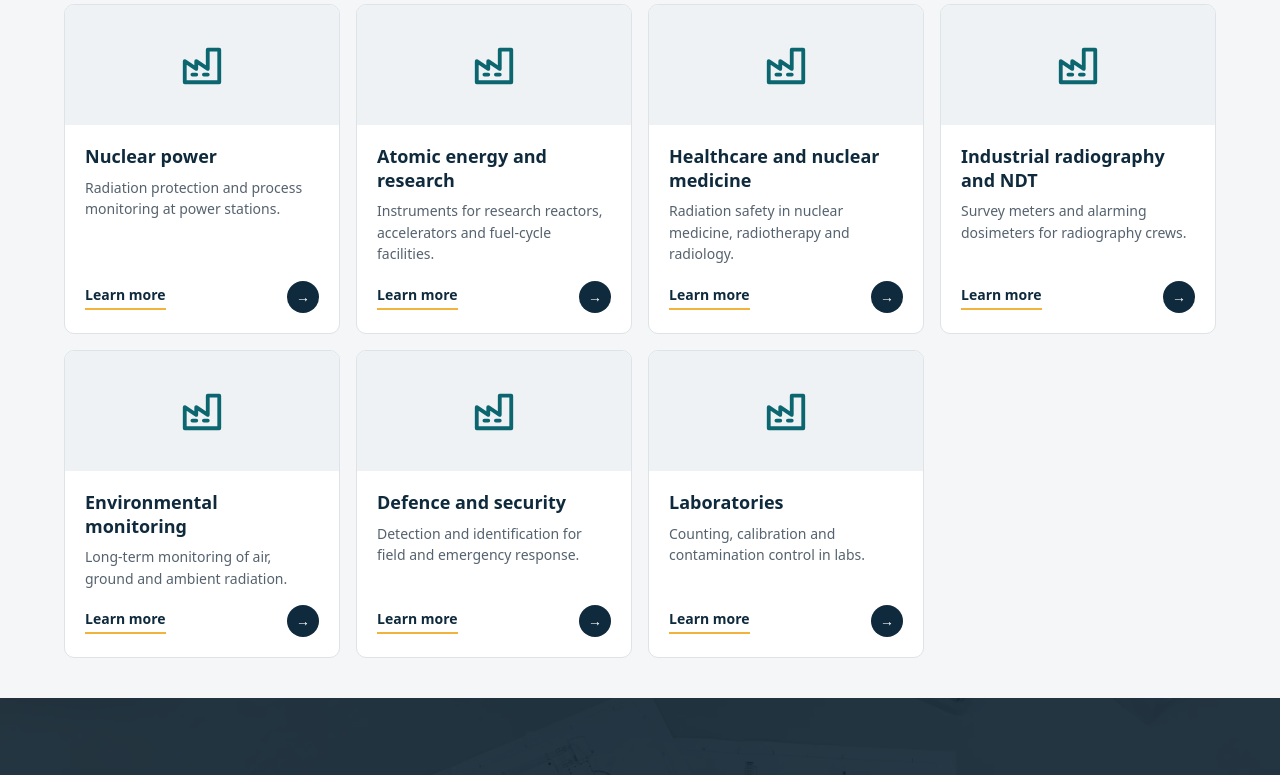
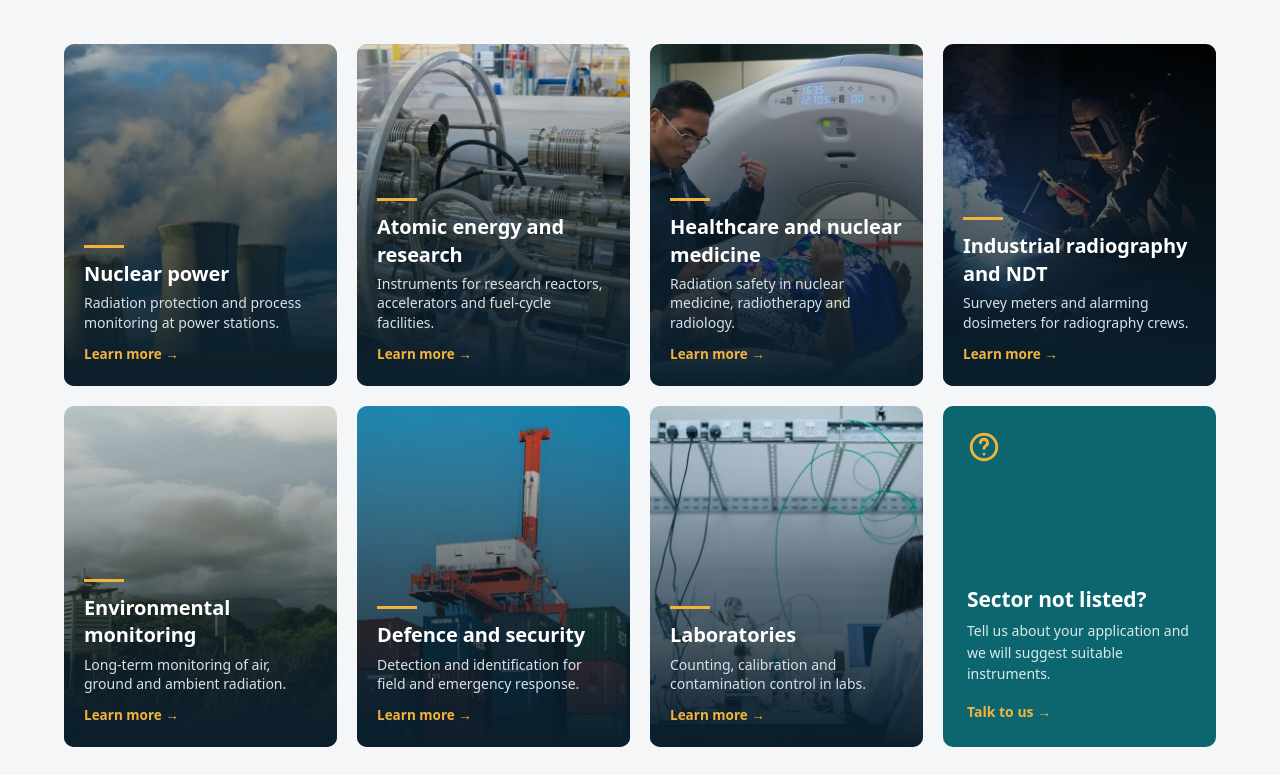
Before and after one commit to degmark-engg/degmark-website, an Astro site: page /industries in a window 1280 px wide. Shown: the part 458-1233 px from the top of the page. Built offline with nearby package versions, Linux system fonts and the light colour scheme; Astro itself is replaced by a stand-in of ours.

Commit message:
Redesign: industries pages with photo tiles

```diff
--- a/src/pages/industries/[industry].astro
+++ b/src/pages/industries/[industry].astro
@@ -2,6 +2,7 @@
 import Base from '../../layouts/Base.astro';
 import PageHero from '../../components/PageHero.astro';
 import LinkCard from '../../components/LinkCard.astro';
+import { industryImage, categoryImage, modelsInCategory, countLabel } from '../../lib/stats';
 import EnquiryStrip from '../../components/EnquiryStrip.astro';
 import { industries, type Industry } from '../../data/industries';
 import { categories } from '../../data/categories';
@@ -15,17 +16,17 @@ const cats = categories.filter((c) => i.categories.includes(c.slug));
 const apps = applications.filter((a) => i.applications.includes(a.slug));
 ---
 <Base title={i.name} description={`Radiation instruments for ${i.name.toLowerCase()}: ${i.oneLine}`}>
-  <PageHero title={i.name} lead={i.oneLine} crumbs={[{ href: '/industries/', label: 'Industries' }, { label: i.name }]} />
+  <PageHero title={i.name} lead={i.oneLine} crumbs={[{ href: '/industries/', label: 'Industries' }, { label: i.name }]} image={industryImage(i.slug)} />
   <section class="section"><div class="container-x prose-x">
     <h2>Typical radiation-safety needs</h2>
     <ul class="mt-3">{i.needs.map((n) => <li>{n}</li>)}</ul>
   </div></section>
   <section class="section pt-0"><div class="container-x">
-    <h2 class="mb-5">Instruments typically used</h2>
-    <div class="grid-cards">{cats.map((c) => <LinkCard href={`/products/${c.slug}/`} title={c.name} text={c.short} icon={c.icon} />)}</div>
+    <h2 class="title-bar mb-7">Instruments typically used</h2>
+    <div class="grid-cards">{cats.map((c) => <LinkCard href={`/products/${c.slug}/`} title={c.name} text={c.short} icon={c.icon} image={categoryImage[c.slug]} badge={countLabel(modelsInCategory(c.slug))} />)}</div>
   </div></section>
   <section class="section pt-0"><div class="container-x">
-    <h2 class="mb-4">Relevant applications</h2>
+    <h2 class="title-bar mb-6">Relevant applications</h2>
     <div class="flex flex-wrap gap-2">{apps.map((a) => <a href={`/applications/${a.slug}/`} class="chip">{a.name}</a>)}</div>
   </div></section>
   <EnquiryStrip />
--- a/src/pages/industries/index.astro
+++ b/src/pages/industries/index.astro
@@ -1,14 +1,34 @@
 ---
 import Base from '../../layouts/Base.astro';
 import PageHero from '../../components/PageHero.astro';
-import LinkCard from '../../components/LinkCard.astro';
+import Icon from '../../components/Icon.astro';
 import EnquiryStrip from '../../components/EnquiryStrip.astro';
 import { industries } from '../../data/industries';
+import { industryImage } from '../../lib/stats';
 ---
 <Base title="Industries" description="Radiation detection and monitoring instruments for nuclear power, research, healthcare, NDT, environmental monitoring, defence and laboratories.">
-  <PageHero title="Industries" lead="The instruments each sector typically uses for radiation protection and measurement." crumbs={[{ label: 'Industries' }]} />
-  <section class="section"><div class="container-x grid-cards">
-    {industries.map((i) => <LinkCard href={`/industries/${i.slug}/`} title={i.name} text={i.oneLine} icon="industry" cta="Learn more →" />)}
-  </div></section>
+  <PageHero title="Industries" lead="The instruments each sector typically uses for radiation protection and measurement." crumbs={[{ label: 'Industries' }]} image="/images/home/ind-nuclear-power.webp" />
+  <section class="py-16 lg:py-20">
+    <div class="container-x grid gap-5 sm:grid-cols-2 lg:grid-cols-4">
+      {industries.map((i) => (
+        <a href={`/industries/${i.slug}/`} class="group reveal relative isolate overflow-hidden rounded-card aspect-[4/5] no-underline text-white hover:text-white">
+          <img src={industryImage(i.slug)} alt="" class="absolute inset-0 -z-20 h-full w-full object-cover transition-transform duration-700 group-hover:scale-[1.07]" loading="lazy" />
+          <div class="absolute inset-0 -z-10 bg-gradient-to-t from-navy-deep via-navy-deep/60 to-navy-deep/5"></div>
+          <div class="absolute inset-x-0 bottom-0 p-5">
+            <span class="block h-[3px] w-10 bg-amber mb-3 transition-all duration-300 group-hover:w-16"></span>
+            <h2 class="!text-[20px] !text-white !leading-snug">{i.name}</h2>
+            <p class="mt-1.5 text-[14px] text-on-navy leading-snug">{i.oneLine}</p>
+            <span class="mt-3 inline-block text-[13.5px] font-semibold text-amber">Learn more →</span>
+          </div>
+        </a>
+      ))}
+      <a href="/contact/" class="reveal rounded-card aspect-[4/5] bg-teal p-6 flex flex-col no-underline text-white hover:text-white lift">
+        <Icon name="question" size={34} class="text-amber" />
+        <h2 class="mt-auto !text-[21px] !text-white">Sector not listed?</h2>
+        <p class="mt-2 text-[14px] text-white/85">Tell us about your application and we will suggest suitable instruments.</p>
+        <span class="mt-4 text-[14px] font-semibold text-amber">Talk to us →</span>
+      </a>
+    </div>
+  </section>
   <EnquiryStrip />
 </Base>
```
